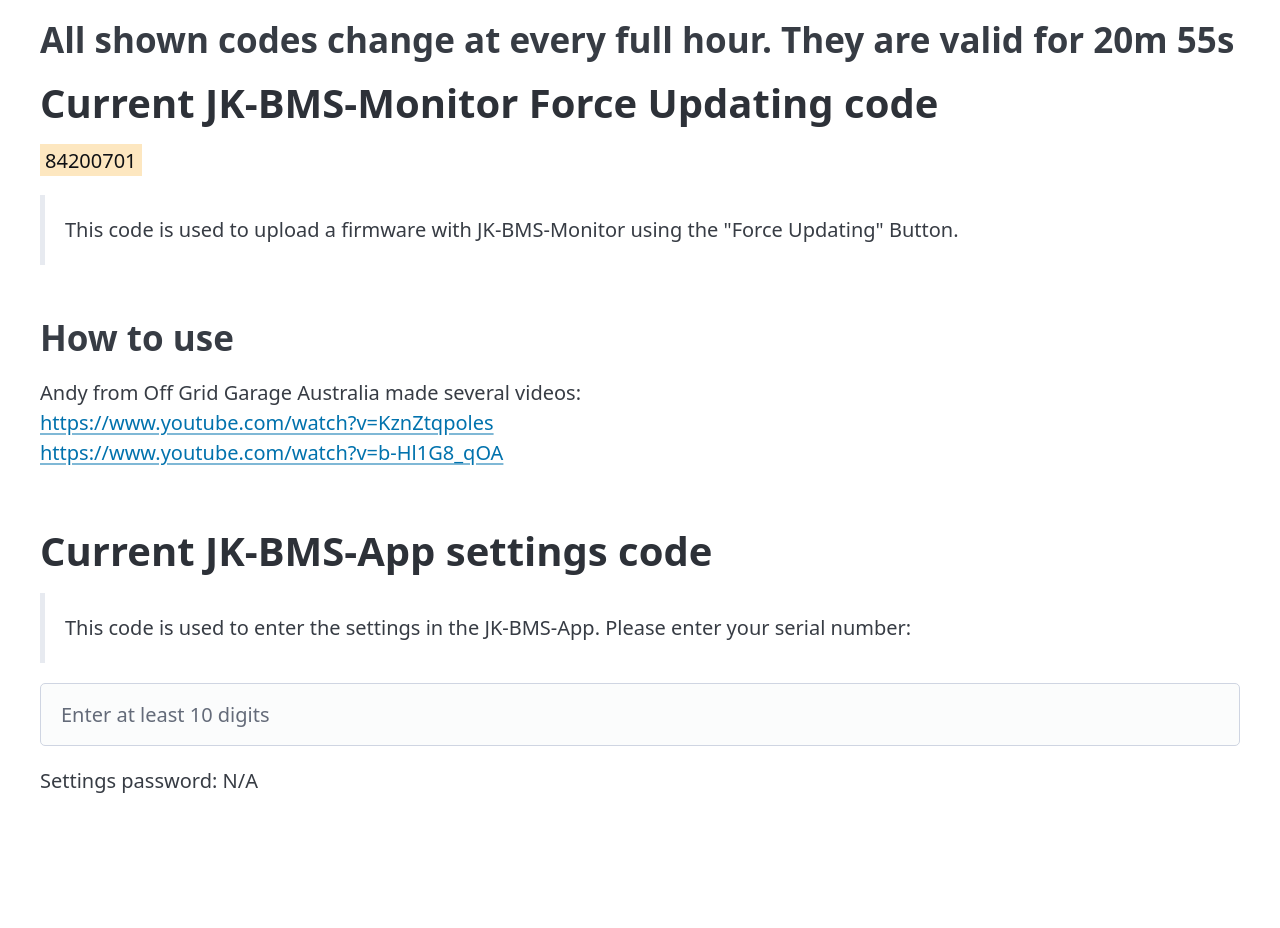
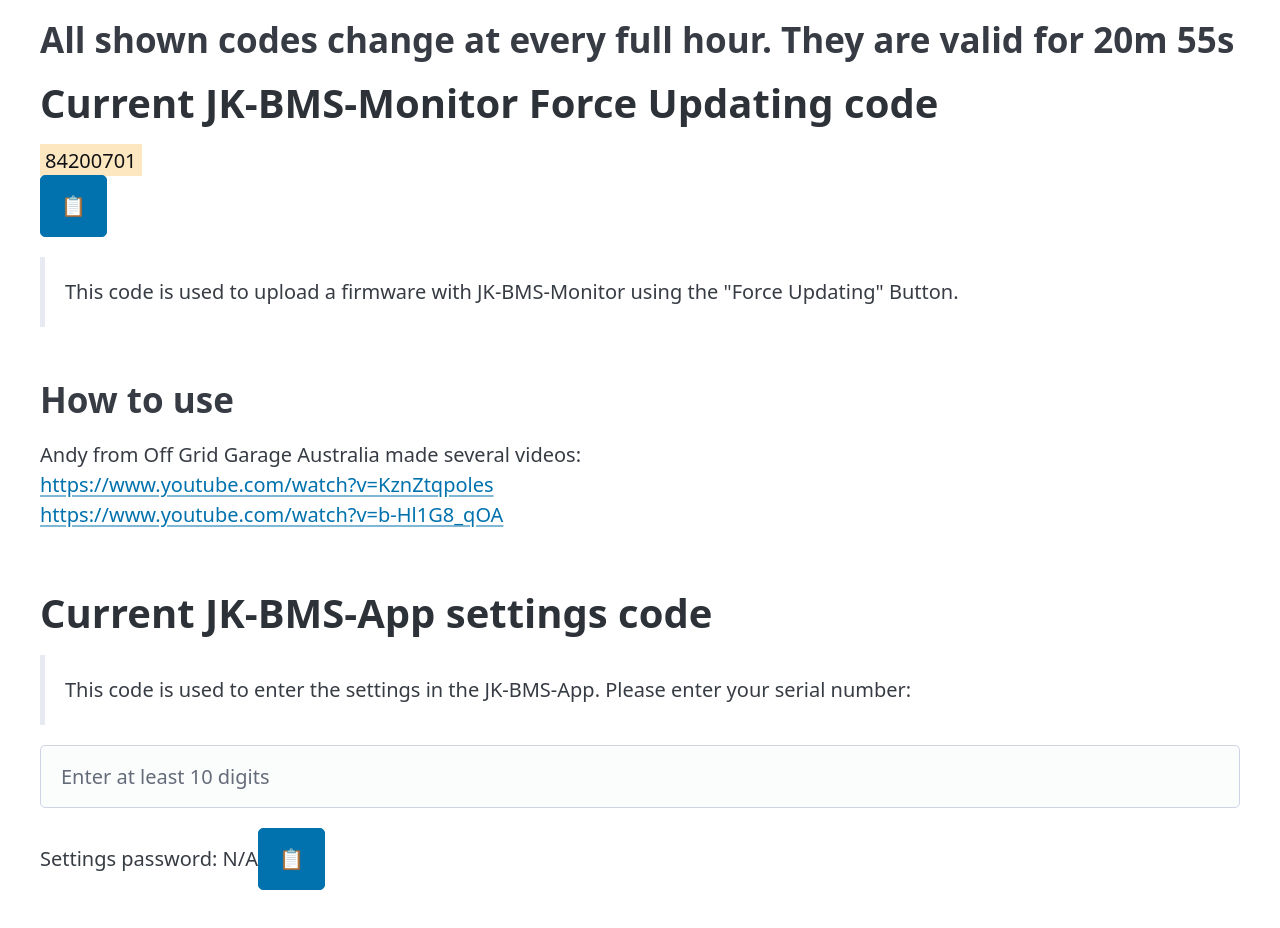
Before and after one commit to mirofromdiro/JK-firmware-code, a plain HTML site: page docs/index.html in a window 1280 px wide. Before the commit the page ends 836 px from the top, so only its background shows below. Drawn offline with nearby package versions, Linux system fonts and the light colour scheme; some packages are replaced by stand-ins of ours; a script that the page names is missing.

Commit message:
Update index.html
add clipboard button

```diff
--- a/docs/index.html
+++ b/docs/index.html
@@ -14,7 +14,7 @@
      <main class="container">
       <h2>All shown codes change at every full hour. They are valid for <span id="countdown"></span></h2>
       <h1>Current JK-BMS-Monitor Force Updating code</h1>
-        <div>unknown</div>
+        <div id="update-code">unknown</div><button id="copyButton1" data-clipboard-target="#update-code">📋</button>
 
         <blockquote>
             This code is used to upload a firmware with JK-BMS-Monitor using the "Force Updating" Button.
@@ -31,8 +31,9 @@
             Please enter your serial number:
         </blockquote>
         <input type="text" id="crcInput" placeholder="Enter at least 10 digits" oninput="this.value = this.value.replace(/[^0-9]/g, '')"/>
-        <p>Settings password: <span id="crcOutput">N/A</span></p>
+        <p>Settings password: <span id="crcOutput">N/A</span><button id="copyButton2" data-clipboard-target="#crcOutput">📋</button></p>
      </main>
+     <script src="https://cdnjs.cloudflare.com/ajax/libs/clipboard.js/2.0.11/clipboard.min.js"></script>
      <script src="script.js"></script>
   </body>
 </html>
```
